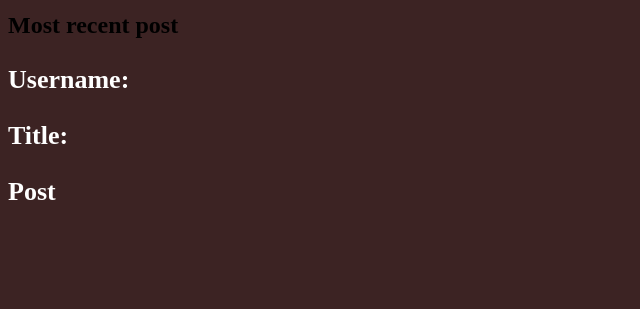
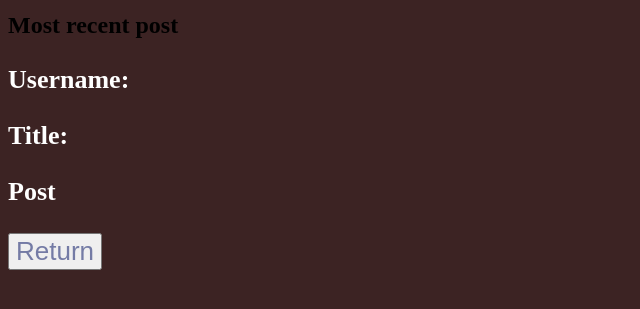
Before and after one commit to Eon1220/my-blog, a plain HTML site: page blog.html in a window 1280 px wide. Shown: the part 59-368 px from the top of the page, without its empty margins (0-640 px from the left). Drawn offline with Linux system fonts and the light colour scheme.

Commit message:
adds return button in blog.html to bring you back to index.html

```diff
--- a/blog.html
+++ b/blog.html
@@ -28,6 +28,10 @@
         <p><strong>Post</strong> <span id="user-Post"></span></p>
     </div>
 
+    <div id="msg"></div>
+    <button id="Submit">
+        <a href="../my-blog/index.html">Return</a>
+    </button>
 
     <script src="../my-blog/assets/js/blog.js"></script>
 </body>
```
